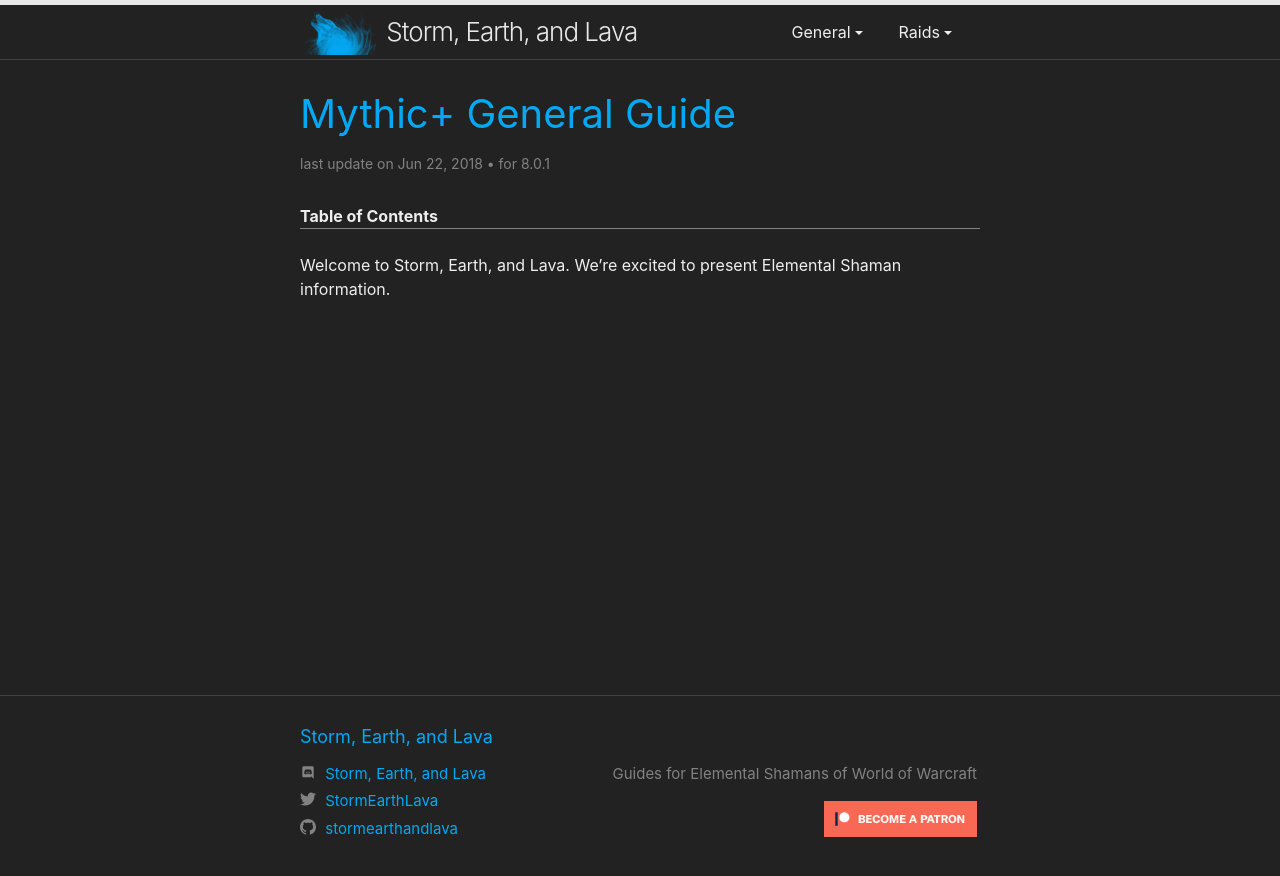
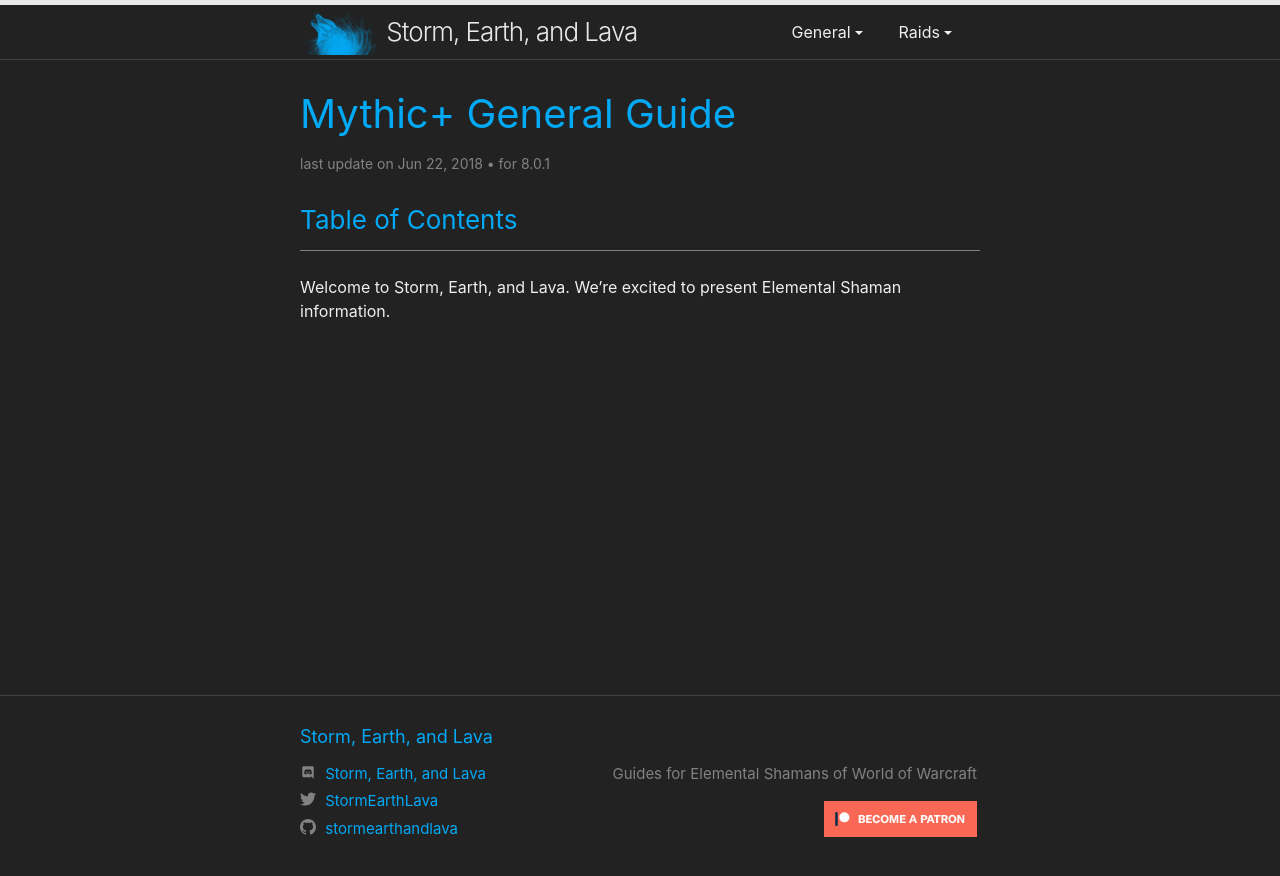
Before and after one commit to stormearthandlava/stormearthandlava.github.io, a Jekyll site: the page built from guide/dungeons/general.md, in a window 1280 px wide. Shown: the top 876 px of the page. Built offline with Jekyll 4.4.1, drawn with Linux system fonts in a browser that asks for light colours; a script that is not in the unit is left out.

Commit message:
make table of content a proper header like the side menu

```diff
--- a/_layouts/page.html
+++ b/_layouts/page.html
@@ -25,8 +25,8 @@
 
   <div class="post-content">
     {%- include side_menu.html -%}
-    <strong>Table of Contents</strong>
-    {%- include toc.html html=content h_max=3 -%}
+    <h3>Table of Contents</h3>
+    {%- include toc.html html=content class="toc" h_max=3 -%}
     <hr>
     <br>
     {{ content }}
```
